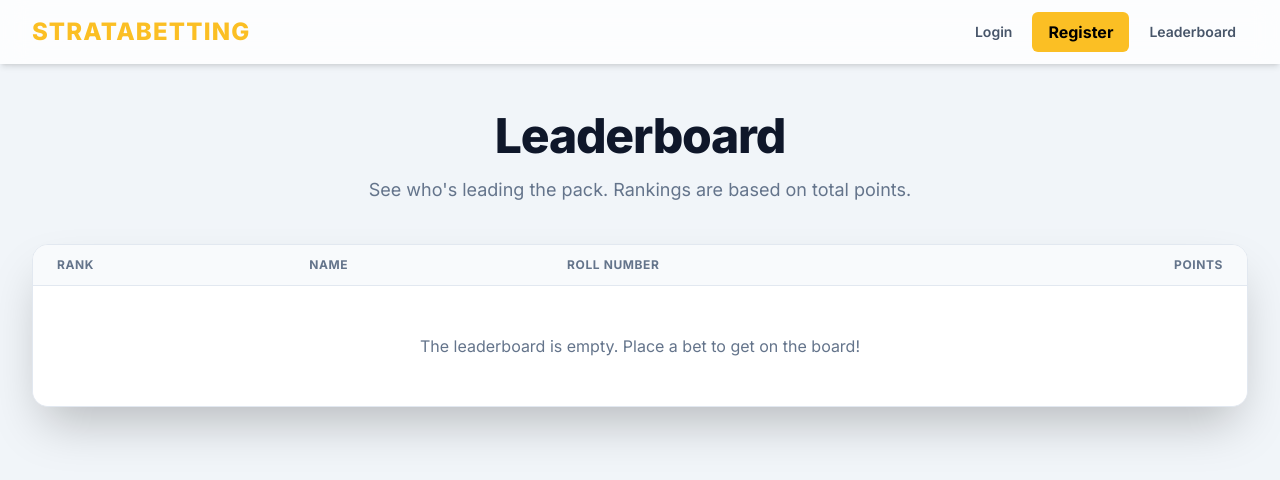
After one commit to JhaAayush/stratabetting-app, a Flask app: page /leaderboard in a window 1280 px wide. The commit adds this page. Shown: the top 480 px of the page. Run offline with Flask 3, Linux system fonts and the light colour scheme; some libraries are stand-ins or nearby versions.

Commit message:
Finished Project

```diff
--- a/app.py
+++ b/app.py
@@ -27,14 +27,14 @@ db = SQLAlchemy(app)
 bcrypt = Bcrypt(app)
 
 
-# --- DATABASE MODELS ---
+# --- DATABASE MODELS (Unchanged)---
 class User(db.Model):
     roll_number = db.Column(db.String(20), primary_key=True)
     name = db.Column(db.String(100), nullable=False)
     password_hash = db.Column(db.String(60), nullable=False)
     points = db.Column(db.Integer, nullable=False, default=200)
     is_admin = db.Column(db.Boolean, nullable=False, default=False)
-    bets = db.relationship('Bet', backref='bettor', lazy=True)
+    bets = db.relationship('Bet', backref='bettor', lazy=True, cascade="all, delete-orphan")
 
     @property
     def password(self):
@@ -84,8 +84,7 @@ class Team(db.Model):
     name = db.Column(db.String(50), unique=True, nullable=False)
     squad = db.Column(db.Text, nullable=True)
 
-# ... (The rest of the file is exactly the same as the previous versions)
-# --- HELPER FUNCTIONS & SETUP ---
+# --- HELPER FUNCTIONS & SETUP (Unchanged) ---
 def get_current_user():
     if 'roll_number' in session:
         return User.query.get(session['roll_number'])
@@ -128,6 +127,21 @@ def index():
         return redirect(url_for('dashboard'))
     return render_template('index.html')
 
+# ** NEW: Leaderboard Route **
+@app.route('/leaderboard')
+def leaderboard():
+    user = get_current_user()
+    if not user:
+        # Allow non-logged in users to see the leaderboard too
+        pass
+
+    # Query for users who have at least one bet, are not admins, sorted by points
+    players = User.query.filter(User.bets.any(), User.is_admin == False).order_by(db.desc(User.points)).all()
+
+    return render_template('leaderboard.html', user=user, players=players)
+
+
+# ... (All other routes up to admin panel are unchanged)
 @app.route('/login', methods=['GET', 'POST'])
 def login():
     if request.method == 'POST':
@@ -282,6 +296,27 @@ def admin_dashboard():
     all_events = Event.query.order_by(Event.name).all()
     return render_template('admin/dashboard.html', user=user, events=all_events)
 
+@app.route('/admin/reset_user', methods=['POST'])
+@admin_required
+def reset_user():
+    roll_number = request.form.get('roll_number_to_reset')
+    user_to_reset = User.query.get(roll_number)
+
+    if not user_to_reset:
+        flash(f"User with roll number '{roll_number}' not found.", 'danger')
+        return redirect(url_for('admin_dashboard'))
+
+    user_to_reset.password = 'password'
+    user_to_reset.points = 200
+
+    Bet.query.filter_by(user_roll_number=user_to_reset.roll_number).delete()
+
+    db.session.commit()
+
+    flash(f"Account for {user_to_reset.name} ({user_to_reset.roll_number}) has been reset. New password is 'password' and points are 200.", 'success')
+    return redirect(url_for('admin_dashboard'))
+
+# ... (Rest of admin routes are unchanged)
 @app.route('/admin/events/create', methods=['POST'])
 @admin_required
 def create_event():
@@ -416,10 +451,10 @@ def process_results(question_id):
 @app.route('/admin/download_bets')
 @admin_required
 def download_bets():
+    # ... (This function is unchanged)
     wb = Workbook()
     wb.remove(wb.active)
     events = Event.query.order_by(Event.id).all()
-
     color_palette = [
         PatternFill(start_color="DDEBF7", end_color="DDEBF7", fill_type="solid"),
         PatternFill(start_color="E2EFDA", end_color="E2EFDA", fill_type="solid"),
@@ -428,7 +463,6 @@ def download_bets():
     ]
     static_header_fill = PatternFill(start_color="BFBFBF", end_color="BFBFBF", fill_type="solid")
     summary_header_fill = PatternFill(start_color="A6A6A6", end_color="A6A6A6", fill_type="solid")
-
     for event in events:
         ws = wb.create_sheet(title=event.name)
         questions = sorted(event.questions, key=lambda q: q.id)
@@ -440,38 +474,31 @@ def download_bets():
             ])
         headers.extend(["Total Won/Lost in Event", "Final Score"])
         ws.append(headers)
-
         header_row = ws[1]
         for i in range(1, 4):
             header_row[i-1].fill = static_header_fill
-
         current_col = 4
         for i, q in enumerate(questions):
             color = color_palette[i % len(color_palette)]
             for _ in range(5):
                 header_row[current_col-1].fill = color
                 current_col += 1
-
         header_row[current_col-1].fill = summary_header_fill
         header_row[current_col].fill = summary_header_fill
-
         bets_in_event = Bet.query.join(Question).filter(Question.event_id == event.id).all()
         user_event_data = {}
         for bet in bets_in_event:
             roll_number = bet.user_roll_number
             if roll_number not in user_event_data:
                 user_event_data[roll_number] = {
-                    'user': bet.bettor,
-                    'timestamp': bet.timestamp.strftime("%Y-%m-%d %H:%M"),
+                    'user': bet.bettor, 'timestamp': bet.timestamp.strftime("%Y-%m-%d %H:%M"),
                     'bets': {}
                 }
             user_event_data[roll_number]['bets'][bet.question_id] = bet
-
         for roll_number, data in user_event_data.items():
             user = data['user']
             total_won_lost = 0
             row_data = [data['timestamp'], user.roll_number, user.name]
-
             for q in questions:
                 bet = data['bets'].get(q.id)
                 if bet:
@@ -480,23 +507,18 @@ def download_bets():
                     elif bet.status == 'Lost':
                         total_won_lost -= bet.amount
                     row_data.extend([
-                        "",
-                        bet.option.text,
+                        "", bet.option.text,
                         bet.question.winning_option.text if bet.question.winning_option else "Pending",
-                        bet.amount,
-                        bet.option.odds
+                        bet.amount, bet.option.odds
                     ])
                 else:
                     row_data.extend(["", "No Bet", "N/A", "", ""])
-
             row_data.append(int(total_won_lost))
             row_data.append(user.points)
             ws.append(row_data)
-
     excel_io = BytesIO()
     wb.save(excel_io)
     excel_io.seek(0)
-
     return send_file(
         excel_io,
         mimetype='application/vnd.openxmlformats-officedocument.spreadsheetml.sheet',
@@ -508,7 +530,6 @@ def download_bets():
 @admin_required
 def download_results():
     users = User.query.filter(User.bets.any(), User.is_admin == False).order_by(db.desc(User.points)).all()
-
     wb = Workbook()
     ws = wb.active
     ws.title = "Leaderboard"
@@ -519,11 +540,9 @@ def download_results():
         cell.fill = header_fill
     for rank, user in enumerate(users, start=1):
         ws.append([rank, user.name, user.roll_number, user.points])
-
     excel_io = BytesIO()
     wb.save(excel_io)
     excel_io.seek(0)
-
     return send_file(
         excel_io,
         mimetype='application/vnd.openxmlformats-officedocument.spreadsheetml.sheet',
--- a/templates/base.html
+++ b/templates/base.html
@@ -7,9 +7,10 @@
 <head>
     <meta charset="UTF-8">
     <meta name="viewport" content="width=device-width, initial-scale=1.0">
-    <title>{% block title %}Stratabet{% endblock %}</title>
+    <title>{% block title %}Stratabetting{% endblock %}</title>
 
-    <link rel="icon" href="https://d8it4huxumps7.cloudfront.net/uploads/images/150x150/uploadedManual-6787b7f2e9152_stratagem_logo.png">
+    <link rel="icon"
+        href="https://d8it4huxumps7.cloudfront.net/uploads/images/150x150/uploadedManual-6787b7f2e9152_stratagem_logo.png">
 
     <script src="https://cdn.tailwindcss.com"></script>
     <script defer src="https://cdn.jsdelivr.net/npm/alpinejs@3.x.x/dist/cdn.min.js"></script>
@@ -51,13 +52,7 @@
 
 <body class="bg-slate-100 dark:bg-gray-900 text-slate-800 dark:text-slate-300 transition-colors duration-300">
 
-    <div class="fixed bottom-5 right-5 z-50">
-        <button @click="isDarkMode = !isDarkMode"
-            class="bg-slate-700 dark:bg-amber-400 text-amber-400 dark:text-black rounded-full h-12 w-12 flex items-center justify-center shadow-lg hover:scale-110 transition-transform">
-            <i x-show="!isDarkMode" x-cloak class="fa-solid fa-moon"></i>
-            <i x-show="isDarkMode" x-cloak class="fa-solid fa-sun"></i>
-        </button>
-    </div>
+
 
     <div class="min-h-full">
         <nav class="bg-white/80 dark:bg-gray-800/80 backdrop-blur-md shadow-md fixed w-full z-40">
@@ -65,7 +60,7 @@
                 <div class="flex h-16 items-center justify-between">
                     <div class="flex items-center">
                         <div class="flex-shrink-0 text-amber-400 font-extrabold text-2xl tracking-wider">
-                            STRATABET
+                            STRATABETTING
                         </div>
                     </div>
                     <div class="hidden md:block">
@@ -84,6 +79,8 @@
                             {% endif %}
                             <a href="{{ url_for('squads') }}"
                                 class="text-slate-600 dark:text-slate-300 hover:text-amber-400 px-3 py-2 text-sm font-semibold transition-colors">Squads</a>
+                            <a href="{{ url_for('leaderboard') }}"
+                                class="text-slate-600 dark:text-slate-300 hover:text-amber-400 px-3 py-2 text-sm font-semibold transition-colors">Leaderboard</a>
 
                             <div class="relative group" x-data="{ open: false }">
                                 <button @click="open = !open"
@@ -115,6 +112,8 @@
                                 class="text-slate-600 dark:text-slate-300 hover:text-amber-400 px-3 py-2 text-sm font-semibold transition-colors">Login</a>
                             <a href="{{ url_for('register') }}"
                                 class="ml-4 bg-amber-400 text-black font-bold py-2 px-4 rounded-md hover:bg-amber-500 transition-colors">Register</a>
+                            <a href="{{ url_for('leaderboard') }}"
+                                class="text-slate-600 dark:text-slate-300 hover:text-amber-400 px-3 py-2 text-sm font-semibold transition-colors">Leaderboard</a>
                             {% endif %}
                         </div>
                     </div>
--- /dev/null
+++ b/templates/leaderboard.html
@@ -0,0 +1,67 @@
+{% extends "base.html" %}
+
+{% block title %}Leaderboard{% endblock %}
+
+{% block content %}
+<div class="mb-10 text-center">
+    <h1 class="text-4xl font-extrabold text-slate-900 dark:text-white tracking-tight sm:text-5xl">Leaderboard</h1>
+    <p class="mt-4 max-w-xl mx-auto text-lg text-slate-500 dark:text-slate-400">See who's leading the pack. Rankings are
+        based on total points.</p>
+</div>
+
+<div
+    class="bg-white dark:bg-gray-800 shadow-2xl rounded-2xl border border-slate-200 dark:border-gray-700 overflow-hidden">
+    <div class="overflow-x-auto">
+        <table class="min-w-full divide-y divide-slate-200 dark:divide-gray-700">
+            <thead class="bg-slate-50 dark:bg-gray-700/50">
+                <tr>
+                    <th scope="col"
+                        class="px-6 py-3 text-left text-xs font-bold text-slate-500 dark:text-slate-300 uppercase tracking-wider">
+                        Rank</th>
+                    <th scope="col"
+                        class="px-6 py-3 text-left text-xs font-bold text-slate-500 dark:text-slate-300 uppercase tracking-wider">
+                        Name</th>
+                    <th scope="col"
+                        class="px-6 py-3 text-left text-xs font-bold text-slate-500 dark:text-slate-300 uppercase tracking-wider">
+                        Roll Number</th>
+                    <th scope="col"
+                        class="px-6 py-3 text-right text-xs font-bold text-slate-500 dark:text-slate-300 uppercase tracking-wider">
+                        Points</th>
+                </tr>
+            </thead>
+            <tbody class="bg-white dark:bg-gray-800 divide-y divide-slate-200 dark:divide-gray-700">
+                {% for player in players %}
+                <tr class="hover:bg-slate-50 dark:hover:bg-gray-700/50 transition-colors">
+                    <td class="px-6 py-4 whitespace-nowrap text-sm font-semibold text-slate-800 dark:text-slate-100">
+                        <span class="inline-flex items-center justify-center h-8 w-8 rounded-full
+                            {% if loop.index == 1 %} bg-amber-400 text-black
+                            {% elif loop.index == 2 %} bg-slate-400 text-black
+                            {% elif loop.index == 3 %} bg-yellow-600 text-white
+                            {% else %} bg-slate-200 dark:bg-gray-700 text-slate-700 dark:text-slate-200
+                            {% endif %}">
+                            {{ loop.index }}
+                        </span>
+                    </td>
+                    <td class="px-6 py-4 whitespace-nowrap text-sm font-medium text-slate-900 dark:text-white">
+                        {% if loop.index == 1 %}
+                        <i class="fa-solid fa-crown text-amber-400 mr-2"></i>
+                        {% endif %}
+                        {{ player.name }}
+                    </td>
+                    <td class="px-6 py-4 whitespace-nowrap text-sm text-slate-500 dark:text-slate-400">{{
+                        player.roll_number }}</td>
+                    <td class="px-6 py-4 whitespace-nowrap text-right text-sm font-bold text-amber-500">{{ player.points
+                        }}</td>
+                </tr>
+                {% else %}
+                <tr>
+                    <td colspan="4" class="px-6 py-12 text-center text-slate-500 dark:text-slate-400">
+                        The leaderboard is empty. Place a bet to get on the board!
+                    </td>
+                </tr>
+                {% endfor %}
+            </tbody>
+        </table>
+    </div>
+</div>
+{% endblock %}
```
Also changed, not shown: templates/admin/dashboard.html (+20 -8 lines).
